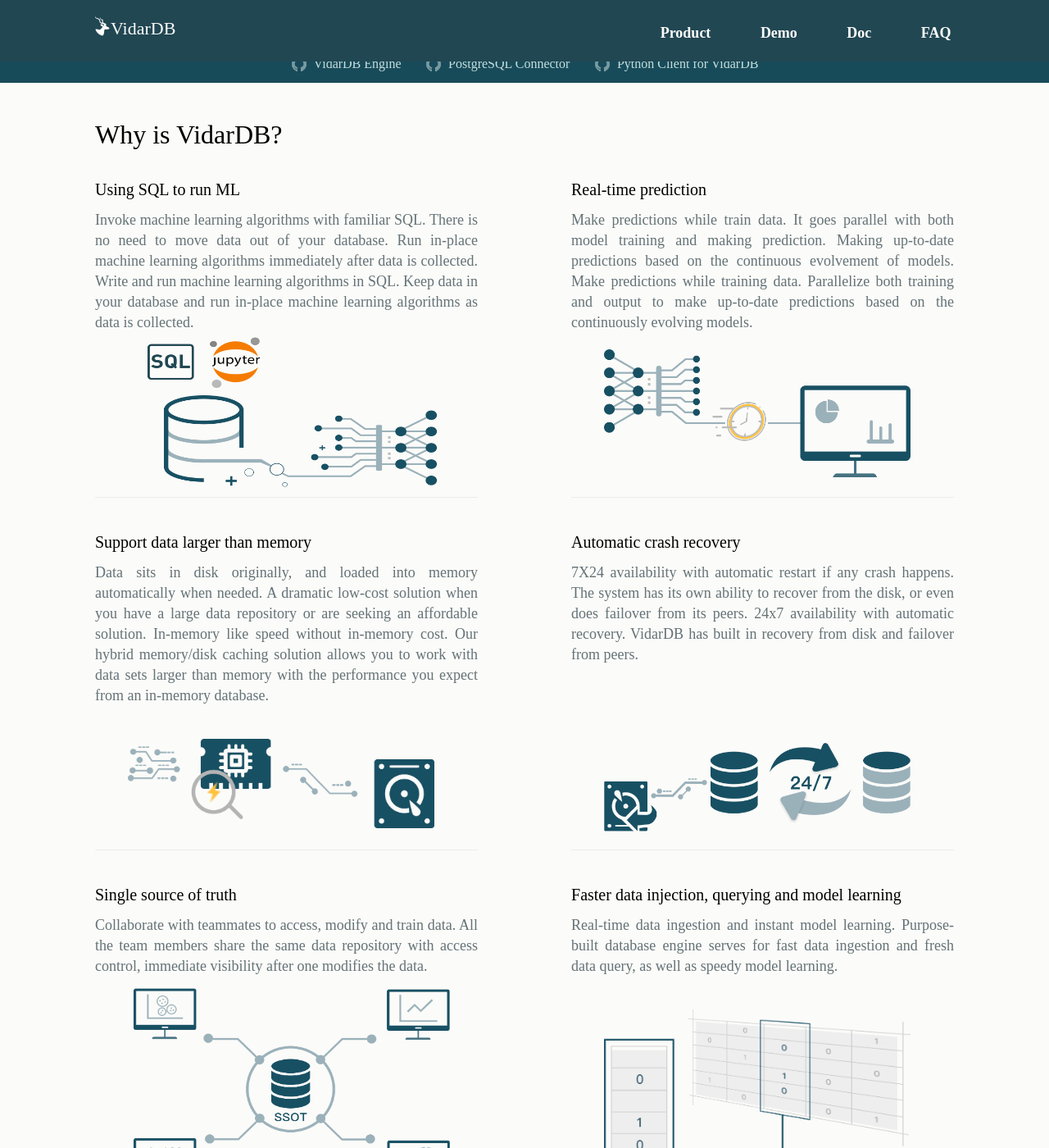
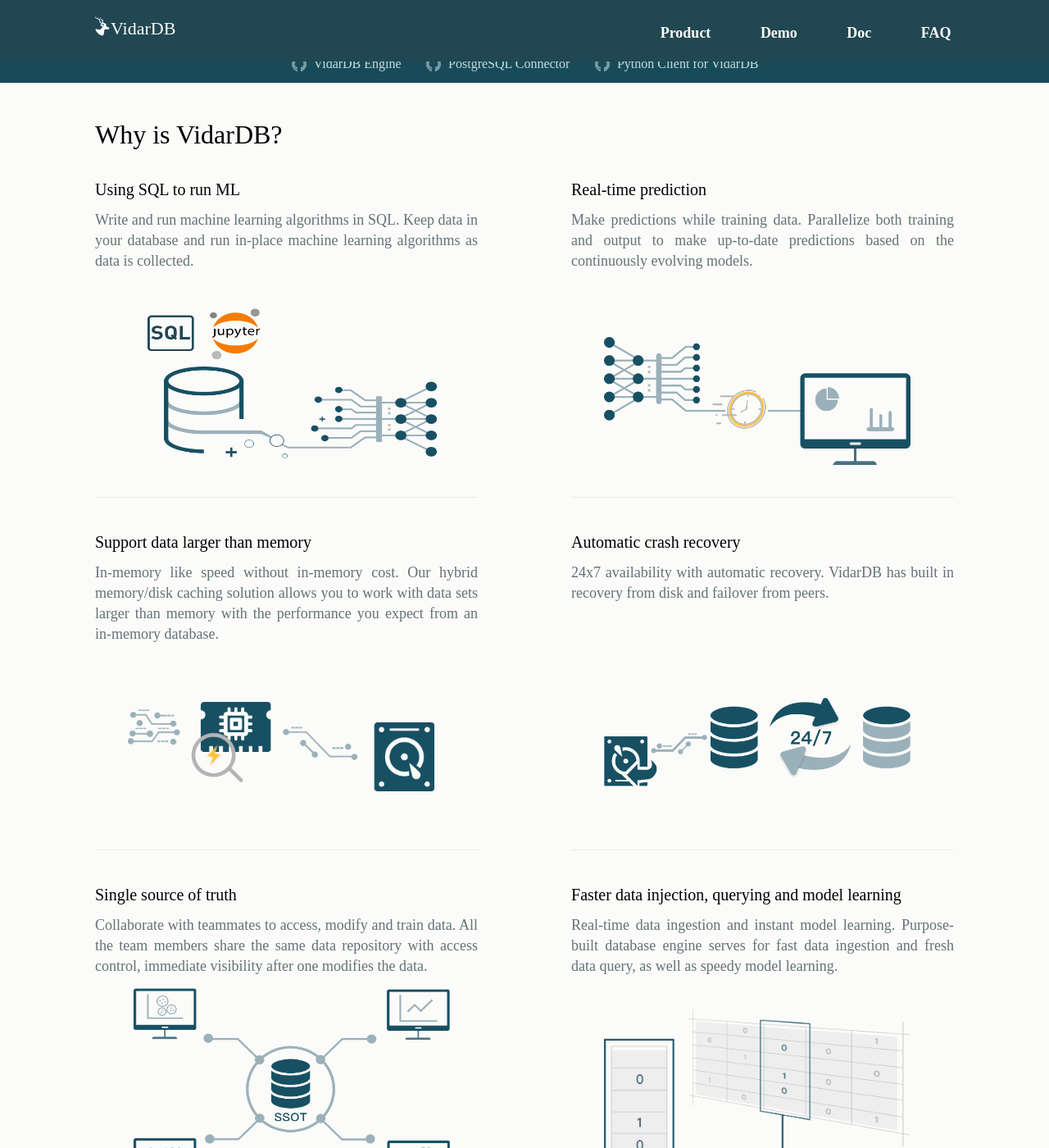
Before and after one commit to vidardb/vidardb.github.io, a Jekyll site: the page built from index.html, in a window 1280 px wide and 1400 px high, scrolled down 452 px. Shown: the whole window at 82% size. Built offline with Jekyll 4.4.1, drawn with Linux system fonts in a browser that asks for light colours; some web fonts are replaced; the list of posts is cut into pages by our own code.

Commit message:
update: fix content for vidardb feature.

```diff
--- a/_sass/landing/base.scss
+++ b/_sass/landing/base.scss
@@ -375,20 +375,20 @@
             // Properly sizing the illustrations
             &:nth-child(1) img {
                 width: 84%;
-                margin-top: rem(0);
+                margin-top: rem(40);
                 height: 50%;
             }
             &:nth-child(2) img {
                 width: 80%;
-                margin-top: rem(20);
+                margin-top: rem(80);
             }
             &:nth-child(3) img {
                 width: 80%;
-                margin-top: rem(40);
+                margin-top: rem(70);
             }
             &:nth-child(4) img {
                 width: 80%;
-                margin-top: rem(40);
+                margin-top: rem(60);
             }
             &:nth-child(5) img {
                 width: 85%;
--- a/index.html
+++ b/index.html
@@ -86,8 +86,6 @@
                 <article>
                     <h2>Using SQL to run ML</h2>
                     <p>
-                        Invoke machine learning algorithms with familiar SQL. There is no need to move data out of your database.
-                        Run in-place machine learning algorithms immediately after data is collected.
                         Write and run machine learning algorithms in SQL. Keep data in your database and run in-place machine learning algorithms as data is collected.
                     </p>
                     <img src="/assets/images/landing/feature/1-sql_ml_trans_l.png">
@@ -95,7 +93,6 @@
                 <article>
                     <h2>Real-time prediction</h2>
                     <p>
-                        Make predictions while train data. It goes parallel with both model training and making prediction. Making up-to-date predictions based on the continuous evolvement of models.
                         Make predictions while training data. Parallelize both training and output to make up-to-date predictions based on the continuously evolving models.
                     </p>
                     <img src="/assets/images/landing/feature/2-vidardb-ml.png">
@@ -103,8 +100,6 @@
                 <article>
                     <h2>Support data larger than memory</h2>
                     <p>
-                        Data sits in disk originally, and loaded into memory automatically when needed.
-                        A dramatic low-cost solution when you have a large data repository or are seeking an affordable solution.
                         In-memory like speed without in-memory cost.
                         Our hybrid memory/disk caching solution allows you to work with data sets larger than memory with the performance you expect from an in-memory database.
                     </p>
@@ -113,8 +108,6 @@
                 <article>
                     <h2>Automatic crash recovery</h2>
                     <p>
-                        7X24 availability with automatic restart if any crash happens.
-                        The system has its own ability to recover from the disk, or even does failover from its peers.
                         24x7 availability with automatic recovery. VidarDB has built in recovery from disk and failover from peers.
                     </p>
                     <img src="/assets/images/landing/feature/3-failover.png">
```
